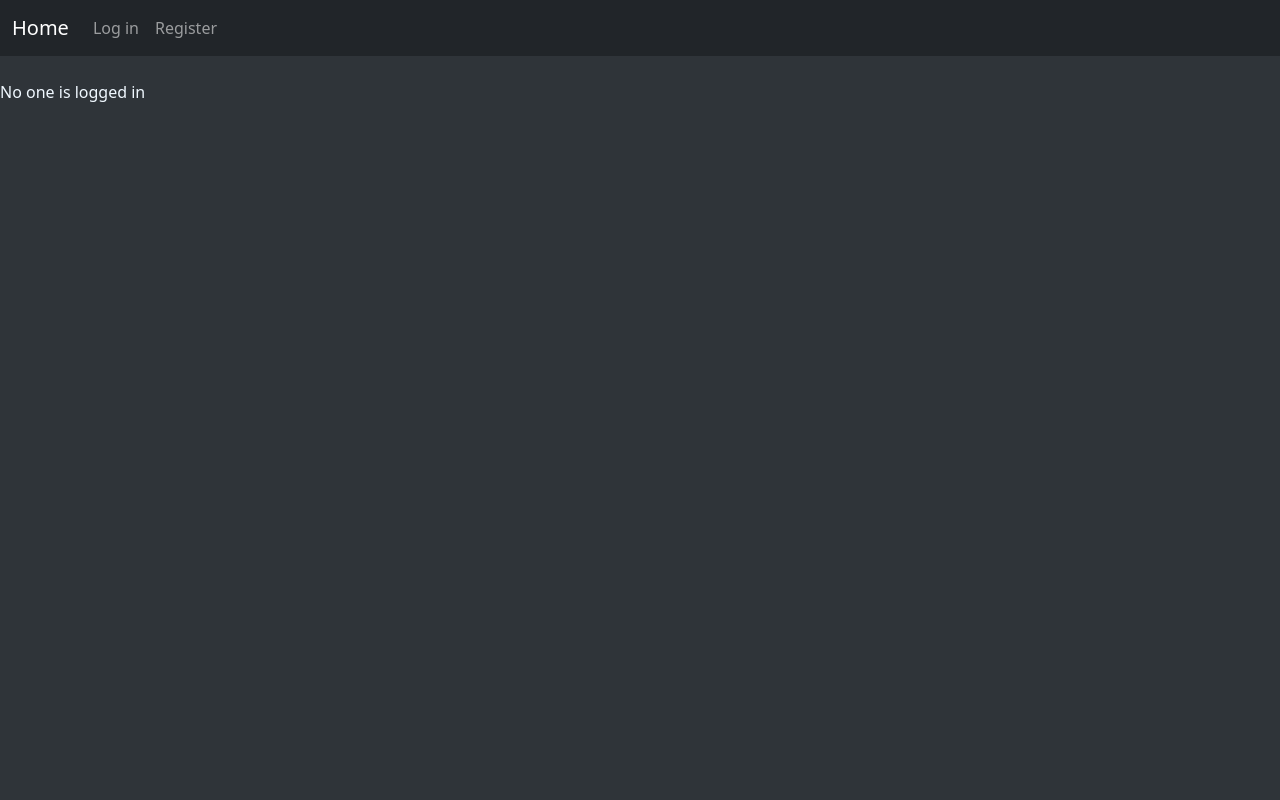
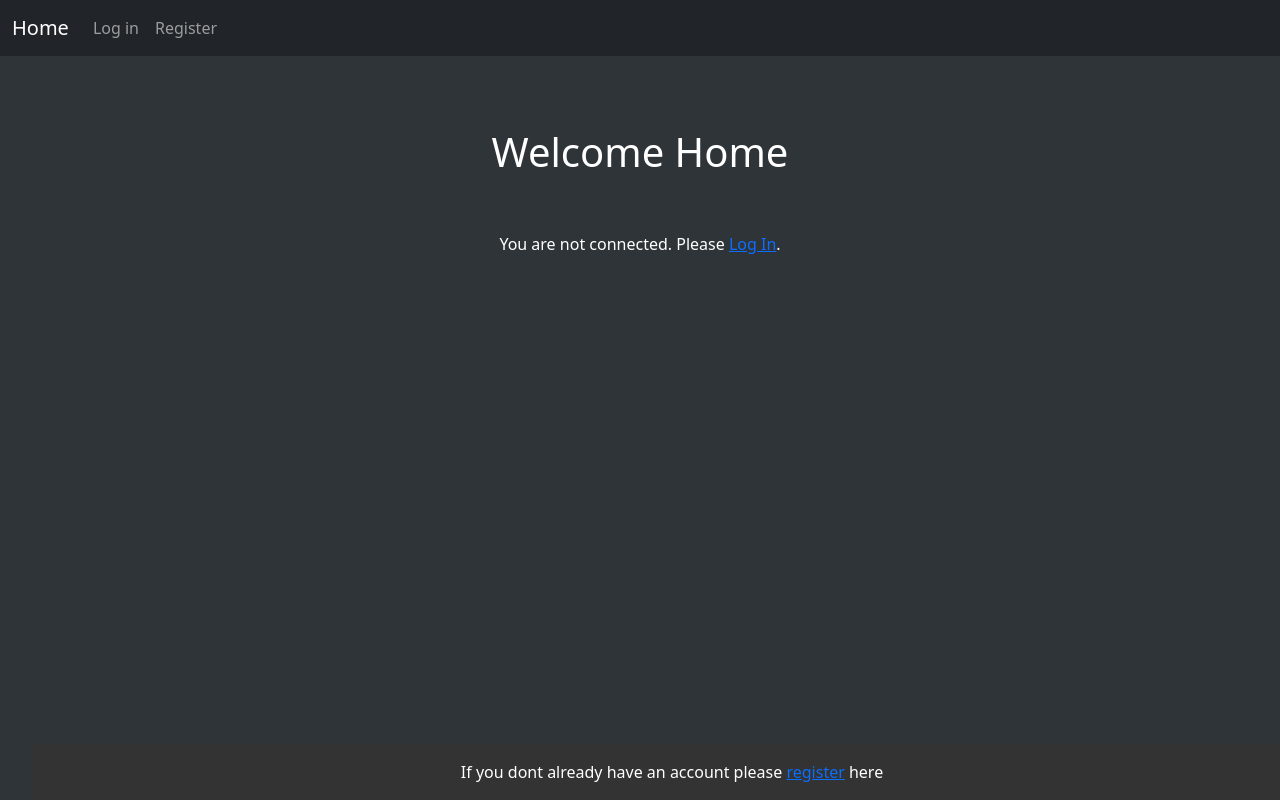
Before and after one commit to Armi64bit/stage_react, a React (Create React App) app in the folder frontend/: page /home in a window 1280 px wide. Built offline with nearby package versions, Linux system fonts and the light colour scheme.

Commit message:
minor styling

```diff
--- a/frontend/src/App.css
+++ b/frontend/src/App.css
@@ -25,7 +25,7 @@ body {
 }
 
 .bg{
-  color: aliceblue;
+  /* color: aliceblue; */
   width: 100%;
   height: 100vh;
   background-color: #2f3439;
--- a/frontend/src/App.tsx
+++ b/frontend/src/App.tsx
@@ -1,4 +1,3 @@
-
 import { BrowserRouter, Route } from "react-router-dom";
 import Login from "./pages/login";
 import Register from "./pages/register";
@@ -9,25 +8,20 @@ import "./App.css";
 import Notes from "./pages/Notes";
 
 function App() {
-
-
   return (
     <div className="App bg">
-
       <BrowserRouter>
-      <Nav  />
+        <Nav />
         <main className=" w-100 m-auto">
-
           <Routes>
+          <Route path="/" Component={Home} />
             <Route path="/home" Component={Home} />
             <Route path="/register" Component={Register} />
             <Route path="/login" Component={Login} />
             <Route path="/notes" Component={Notes} />
-
           </Routes>
-
-      </main> </BrowserRouter>
-
+        </main>{" "}
+      </BrowserRouter>
     </div>
     //
   );
--- a/frontend/src/pages/home.tsx
+++ b/frontend/src/pages/home.tsx
@@ -1,9 +1,10 @@
 import React, { useState, useEffect } from "react";
+import { Link } from "react-router-dom"; // Import Link from react-router-dom
+import "../styles/Home.css"; // Import the CSS file for styling (create Home.css in the same directory)
 
 const Home = () => {
   const [isLoggedIn, setIsLoggedIn] = useState(false);
   const [username, setUsername] = useState("");
-  // window.location.reload();
 
   useEffect(() => {
     // Check if the user is logged in (e.g., by checking the token in localStorage)
@@ -12,17 +13,22 @@ const Home = () => {
       setIsLoggedIn(true);
       // Fetch the user's username from the server or any other source
       // and set it in the state
-      const storedusername = localStorage.getItem("username");
-      if (storedusername) {
-        setUsername(storedusername);
+      const storedUsername = localStorage.getItem("username");
+      if (storedUsername) {
+        setUsername(storedUsername);
       }
     }
   }, []);
 
   return (
-    <div>
+    <div className="landing-page">
+      <header>
+        <h1>Welcome Home</h1>
+      </header>
+      <main>
+        <div className="content">
           {isLoggedIn ? (
-        <p>
+            <p style={{ color: 'white' }}>
               Logged in as{" "}
               {username && (
                 <strong>
@@ -31,9 +37,18 @@ const Home = () => {
               )}
             </p>
           ) : (
-        <p>No one is logged in</p>
+            <p
+            style={{ color: 'white' }}>
+              You are not connected. Please{" "}
+              <Link to="/login">Log In</Link>.
+            </p>
           )}
-      {/* <p>Home</p> */}
+        </div>
+      </main>
+      <footer>
+      If you dont already have an account please {" "}
+              <Link to="/register">register</Link> here
+      </footer>
     </div>
   );
 };
--- a/frontend/src/pages/register.tsx
+++ b/frontend/src/pages/register.tsx
@@ -114,6 +114,7 @@ const Register: React.FC = () => {
           name="username"
           value={formData.username}
           onChange={handleChange}
+          style={{ color: 'black' }}
         />
         <label htmlFor="floatingUsername">Username</label>
       </div>
@@ -127,6 +128,8 @@ const Register: React.FC = () => {
           name="email"
           value={formData.email}
           onChange={handleChange}
+          style={{ color: 'black' }}
+
         />
         <label htmlFor="floatingEmail">Email</label>
       </div>
@@ -140,6 +143,7 @@ const Register: React.FC = () => {
           name="password"
           value={formData.password}
           onChange={handlePasswordChange}
+          style={{ color: 'black' }}
           required
         />
         <label htmlFor="floatingPassword">Password</label>
--- /dev/null
+++ b/frontend/src/styles/Home.css
@@ -0,0 +1,24 @@
+/* Home.css */
+
+.landing-page {
+    text-align: center;
+  }
+
+  header {
+    /* background-color: #333; */
+    color: #fff;
+    padding: 1rem;
+  }
+
+  main {
+    padding: 2rem;
+  }
+
+  footer {
+    background-color: #333;
+    color: #fff;
+    padding: 1rem;
+    position: fixed;
+    bottom: 0;
+    width: 100%;
+  }
```
Also changed, not shown: frontend/src/component/PrivateRoute.tsx (added, +19 -0 lines), frontend/src/component/PublicRoute.tsx (added, +20 -0 lines). Lines whose indentation alone changed are shown as unchanged.
